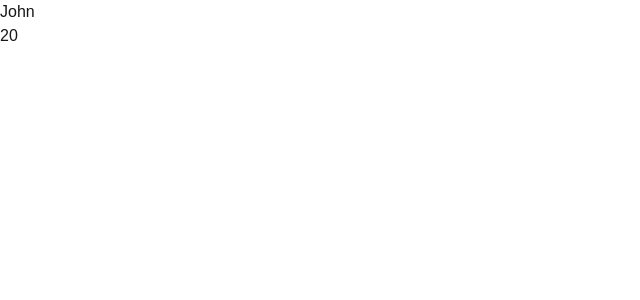
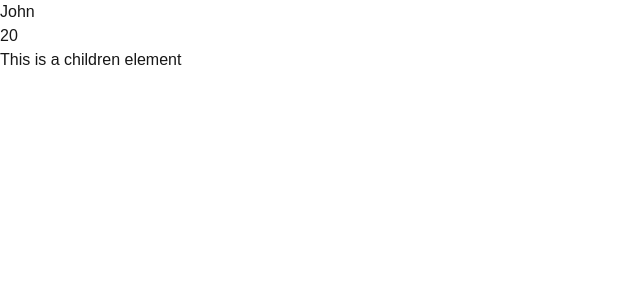
Before and after one commit to Sourav403030/next-ts, a Next.js app: page / in a window 1280 px wide. Shown: the top 300 px of the page, without its empty margins (0-640 px from the left). Built offline with nearby package versions, Linux system fonts and the light colour scheme.

Commit message:
Added types to the children of a component

```diff
--- a/app/page.tsx
+++ b/app/page.tsx
@@ -1,10 +1,15 @@
-import User from '@/components/User'
+import ChildrenTypes from '@/components/ChildrenTypes'
+import ComponentTypes from '@/components/ComponentTypes'
 import React from 'react'
 
 const page = () => {
   return (
     <main>
-      <User name={"John"} age={20}/>
+      <ComponentTypes name={"John"} age={20}/>
+
+      <ChildrenTypes>
+        <p>This is a children element</p>
+      </ChildrenTypes>
     </main>
   )
 }
--- /dev/null
+++ b/components/ChildrenTypes.tsx
@@ -0,0 +1,11 @@
+import React, { ReactNode } from 'react'
+
+type ChildrenTypesProps = {children: ReactNode} //Defining types for children props
+
+const ChildrenTypes = ({children}: ChildrenTypesProps) => {
+  return (
+    <div>{children}</div>
+  )
+}
+
+export default ChildrenTypes
--- a/components/User.tsx
+++ b/components/ComponentTypes.tsx
@@ -5,7 +5,7 @@ interface UserPropsInterface { //Third method for defining types for props
     age: number;
 }
 
-const User = ({name, age}: {name: string; age: number}) => { //First method for defining types for props
+const ComponentTypes = ({name, age}: {name: string; age: number}) => { //First method for defining types for props
   return (
     <div>
         <h1>{name}</h1>
@@ -14,4 +14,4 @@ const User = ({name, age}: {name: string; age: number}) => { //First method for
   )
 }
 
-export default User
+export default ComponentTypes
```
